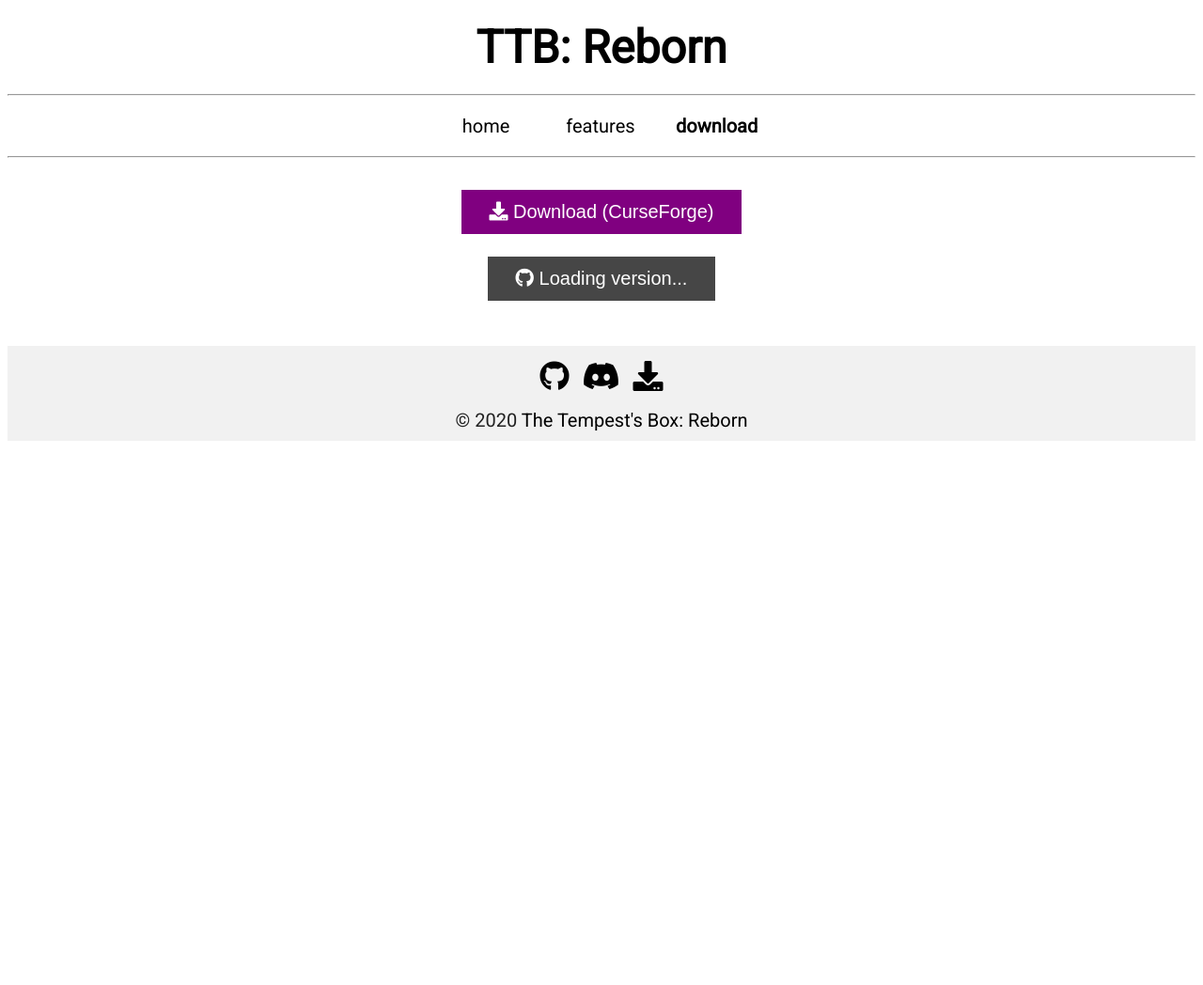
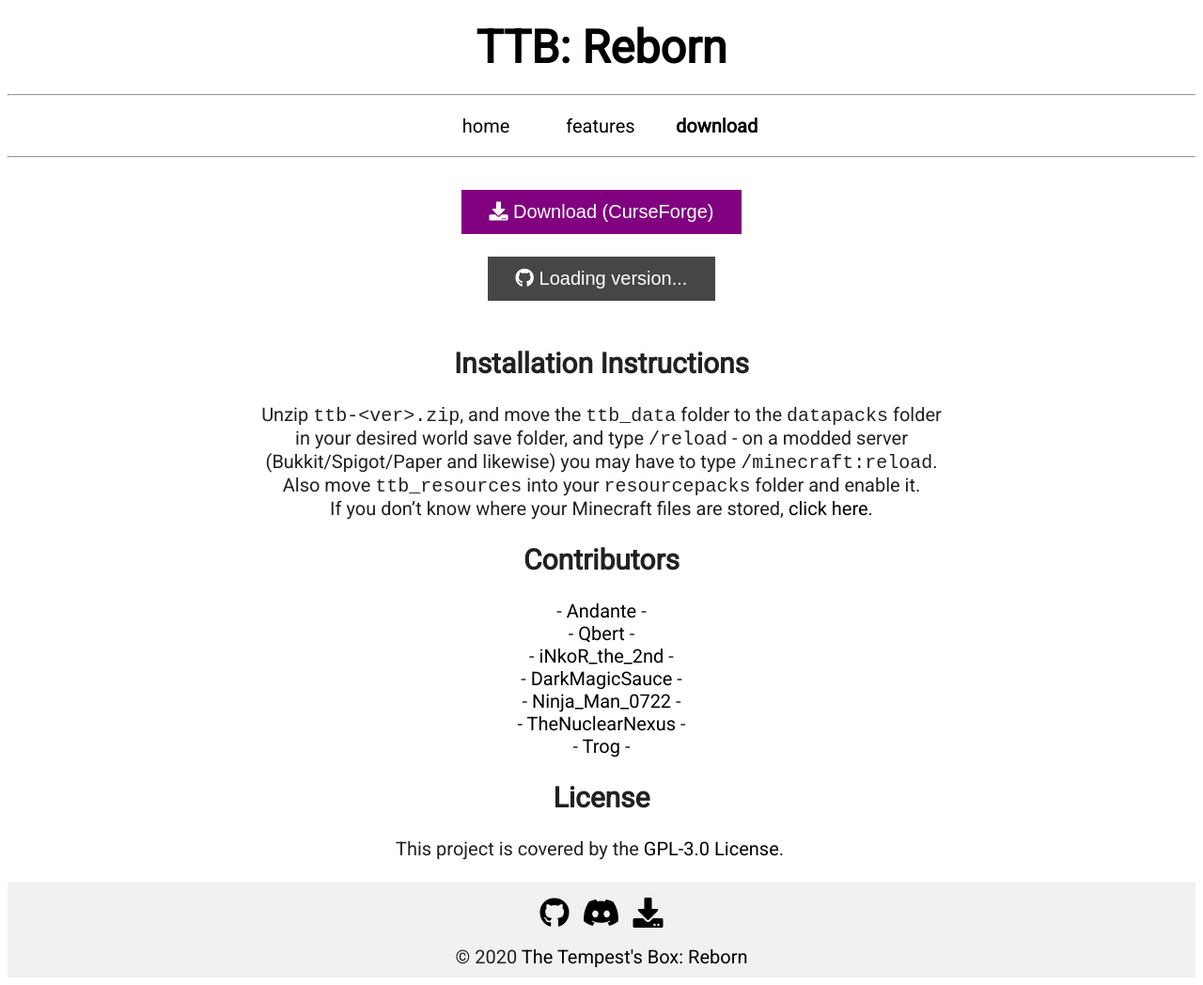
Before and after one commit to tempestsbox/tempestsbox.github.io, a Jekyll site: the page built from download.md, in a window 1280 px wide. Shown: the whole page at 94% size. Built offline with Jekyll 4.4.1, drawn with Linux system fonts in a browser that asks for light colours; nearby versions of some CDN libraries; before the commit the page ends 900 px from its top, so only the background shows below that.

Commit message:
Additions and improvements
+ Ore Dweller & Blight showcase in features
* Improved `/download`
* Made images relative to screen size

```diff
--- a/_includes/download_buttons.html
+++ b/_includes/download_buttons.html
@@ -34,4 +34,6 @@
 
         fetchButtonData();
     </script>
+
+    <br>
 </div>
--- a/_layouts/default.html
+++ b/_layouts/default.html
@@ -22,11 +22,11 @@
 
         {% include footer.html %}
 
-        <script>
+        <!-- <script>
             function toggleTheme() {
                 var element = document.body;
                 element.classList.toggle("inverted");
             }
-        </script>
+        </script> -->
     </body>
 </html>
--- a/download.md
+++ b/download.md
@@ -5,3 +5,21 @@
 ---
 
 {% include download_buttons.html %}
+
+<br>
+
+## Installation Instructions
+Unzip `ttb-<ver>.zip`, and move the `ttb_data` folder to the `datapacks` folder in your desired world save folder, and type `/reload` - on a modded server (Bukkit/Spigot/Paper and likewise) you may have to type `/minecraft:reload`. Also move `ttb_resources` into your `resourcepacks` folder and enable it.
+If you don't know where your Minecraft files are stored, [click here](https://help.mojang.com/customer/en/portal/articles/1480874-where-are-minecraft-files-stored-?).
+
+## Contributors
+\- [Andante]({{ site.url }}/contributors#Andante) -
+\- [Qbert]({{ site.url }}/contributors#Qbert) -
+\- [iNkoR_the_2nd]({{ site.url }}/contributors#iNkoR_the_2nd) -
+\- [DarkMagicSauce]({{ site.url }}/contributors#DarkMagicSauce) -
+\- [Ninja_Man_0722]({{ site.url }}/contributors#Ninja_Man_0722) -
+\- [TheNuclearNexus]({{ site.url }}/contributors#TheNuclearNexus) -
+\- [Trog]({{ site.url }}/contributors#Trog) -
+
+## License
+This project is covered by the [GPL-3.0 License](https://github.com/{{ site.github-repo }}/blob/master/LICENSE).
--- a/stylesheet.css
+++ b/stylesheet.css
@@ -27,9 +27,10 @@
 img {
     border: 5px solid black;
     border-radius: 6px;
-    width: 427px;
-    height: 240px;
+    width: 60%;
+    height: 60%;
     text-align: center;
+    position: inline;
 }
 
 *:any-link {
```
Also changed, not shown: features.md (+13 -0 lines), assets/docs/blight-showcase.png (added), assets/docs/ore_dweller-showcase.png (added), index.md (line endings or trailing spaces).
